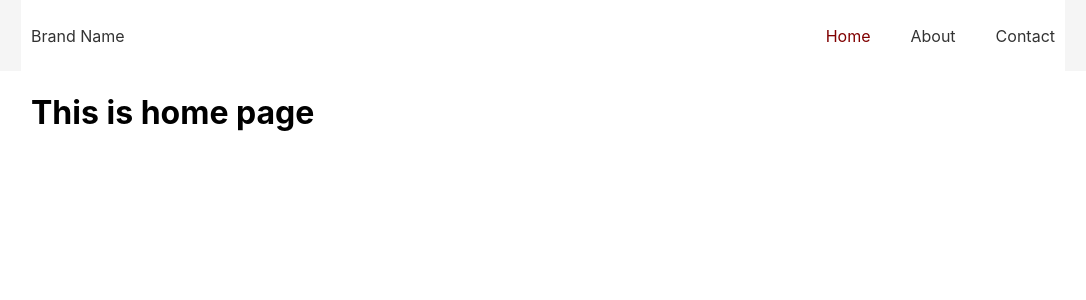
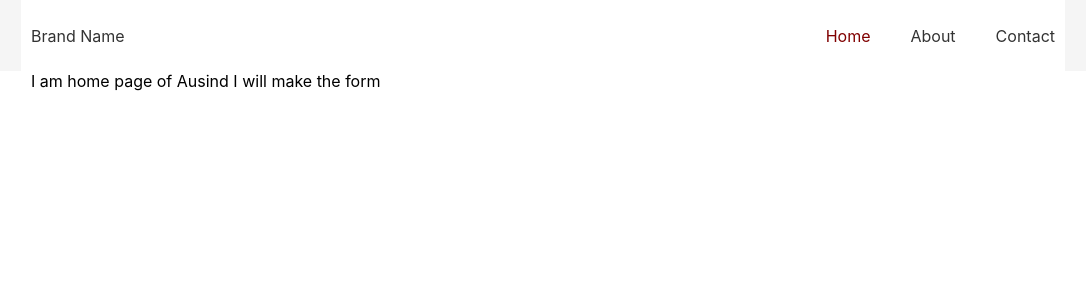
Before and after one commit to Dhanya-krishnan2/Resposive-website, a React (Create React App) app in the folder view-front/: page / in a window 1280 px wide. Shown: the top 300 px of the page, without its empty margins (97-1183 px from the left). Built offline with nearby package versions, Linux system fonts and the light colour scheme.

Commit message:
separated the pages

```diff
--- a/view-front/src/Components/About.jsx
+++ b/view-front/src/Components/About.jsx
@@ -1,9 +1,9 @@
 import React from 'react'
 
-export default function () {
+export default function  About() {
     return (
         <div>
-            I am the about session
+            I am the about of AusInd
         </div>
     )
 }
--- a/view-front/src/Components/Contact.jsx
+++ b/view-front/src/Components/Contact.jsx
@@ -0,0 +1,9 @@
+import React from 'react'
+
+export default function Contact() {
+    return (
+        <div>
+            I am the contact page of AusInd
+        </div>
+    )
+}
--- a/view-front/src/Components/HeaderResponsive.jsx
+++ b/view-front/src/Components/HeaderResponsive.jsx
@@ -1,6 +1,9 @@
 import React, { useRef, useEffect } from 'react';
 import { BrowserRouter, NavLink, Switch, Route, useLocation } from 'react-router-dom';
 import './Header.css';
+import About from "./About";
+import Home from "./Home";
+import Contact from "./Contact";
 
 function HeaderResponsive() {
 
@@ -65,22 +68,23 @@ function AllRoutes({ hideMenu }) {
     </Switch>
   );
 }
-
-function Home() {
-  return (
-    <h1>This is home page</h1>
-  );
-}
-
-function About() {
-  return (
-    <h1>This is about page</h1>
-  );
-}
-
-function Contact() {
-  return (
-    <h1>This is contact page</h1>
-  );
-}
+// this is place where we calling home
+// function Home() {
+//   return (
+//     <h1>This is home page</h1>
+//   );
+// }
+// here is the function where we use About
+// function About() {
+//   return (
+//     <h1>This is about page</h1>
+//   );
+// }
+// Here is the Contact information
+// function Contact() {
+//   return (
+//     <h1>This is contact page</h1>
+//   );
+// }
+// WE can add as many as links in the menu when needs arrives
 export default HeaderResponsive;
--- a/view-front/src/Components/Home.jsx
+++ b/view-front/src/Components/Home.jsx
@@ -1,9 +1,10 @@
 import React from 'react'
 
-export default function () {
+export default function Home() {
     return (
         <div>
-            I am the home container
+        I am home page of Ausind I will make the form
         </div>
+
     )
 }
```
